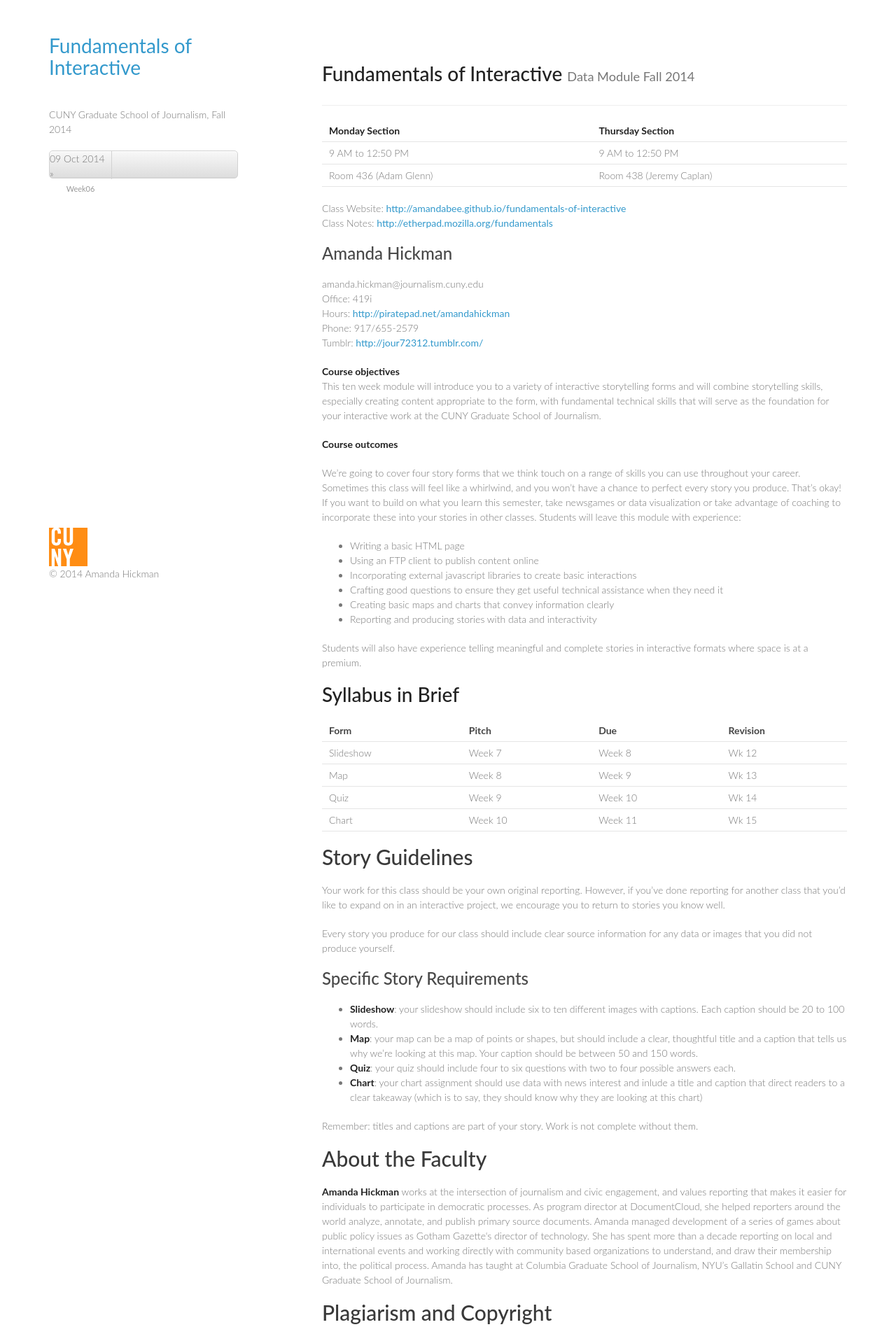
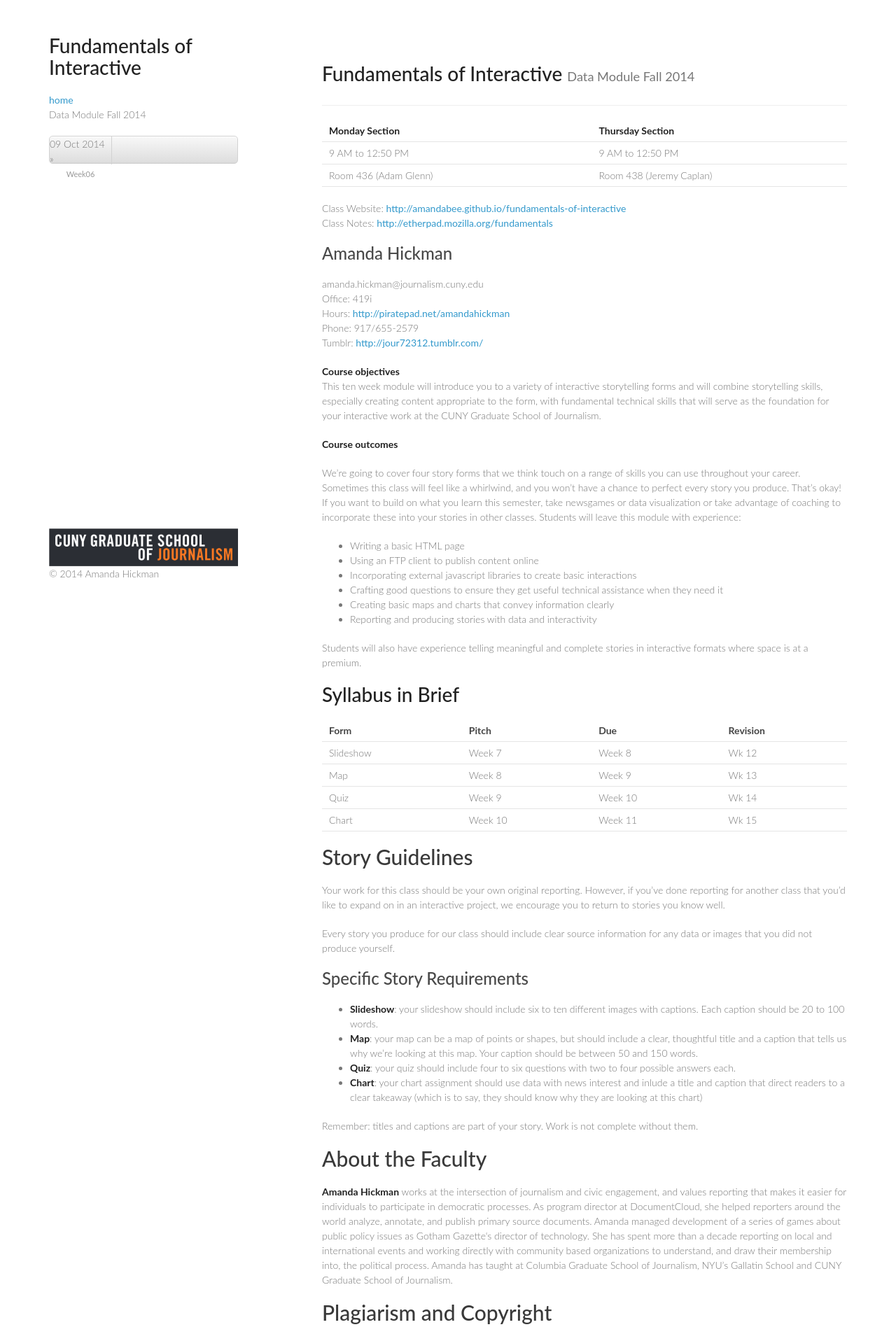
Before and after one commit to amandabee/fundamentals-of-interactive, a Jekyll site: the page built from index.md, in a window 1280 px wide. Shown: the top 1916 px of the page at 70% size. Built offline with Jekyll 4.4.1, drawn with Linux system fonts in a browser that asks for light colours; nearby versions of some CDN libraries.

Commit message:
Fiddling with the layout

```diff
--- a/_config.yml
+++ b/_config.yml
@@ -9,7 +9,7 @@ highlighter: pygments
 # so be sure to set them if your theme uses them.
 #
 title : Fundamentals of Interactive
-tagline: CUNY Graduate School of Journalism, Fall 2014
+tagline: Data Module Fall 2014
 author :
   name : Amanda Hickman
   email : amanda.hickman@journalism.cuny.edu
--- a/_layouts/default.html
+++ b/_layouts/default.html
@@ -47,8 +47,8 @@ theme :
         <div class="row">
         <div class="col-md-4">
           <header>
-          <h1><a href="{{ HOME_PATH }}">{{ site.title }}</a></h1>
-          <br />
+          <h1>{{ site.title }}</h1>
+          <a href="{{ HOME_PATH }}">home</a>
           <p>{{ site.tagline}}</p>
             {% assign pages_list = site.pages %}
             {% assign group = 'navigation' %}
@@ -62,7 +62,7 @@ theme :
         </div>
         <div class="col-md-4">
           <footer>
-          <img src="/assets/images/cuny_square_RGB_orange.jpg" alt="CUNY Graduate School of Journalism" />
+          <img src="/assets/images/cunyj-logo.png" class="img-responsive" alt="CUNY Graduate School of Journalism" />
           <p>&copy; {{ site.time | date: '%Y' }} {{ site.author.name }}</p>
           </footer>
         </div>
```
